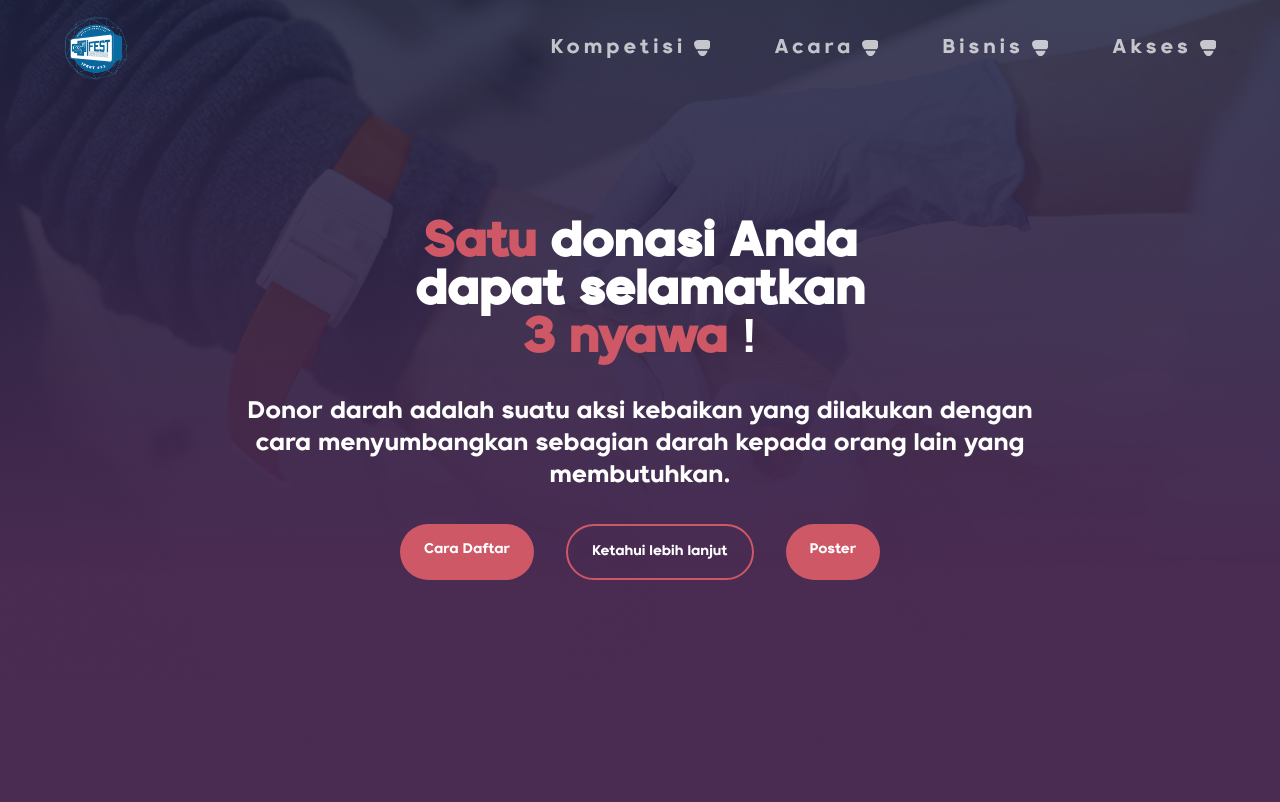
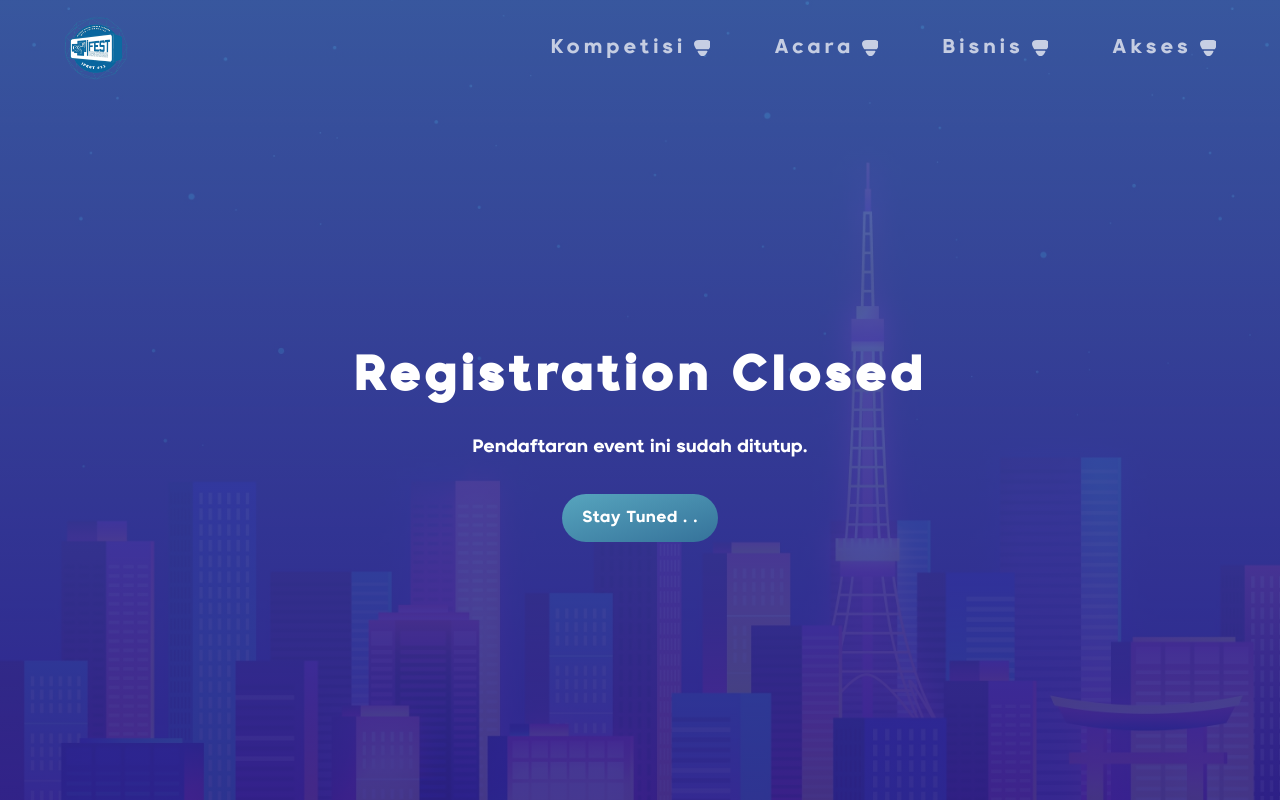
Before and after one commit to HIMAFORKA-UAJY/ifest.uajy.ac.id, a Next.js app: page /acara/donor-darah in a window 1280 px wide. Shown: the top 802 px of the page. Built offline with nearby package versions, Linux system fonts and the light colour scheme.

Commit message:
feya update

```diff
--- /dev/null
+++ b/src/components/RegistrationClosed.tsx
@@ -0,0 +1,31 @@
+import { navColors } from "@/recoil/atoms";
+import { motion } from "framer-motion";
+import { FC } from "react";
+import { useSetRecoilState } from "recoil";
+
+const RegistrationClosed: FC = () => {
+  useSetRecoilState(navColors)({ bg1: "#150782", bg2: "#0e60aa", fg: "#6dafeb" });
+  return (
+    <div className="absolute top-0 -z-10 min-h-screen w-full bg-[url('/images/bg-no-flip.webp')] bg-cover bg-center bg-no-repeat">
+      <div className="bg-gradient-to-b from-[#4067ba]/80 to-[#2e2190]/80 font-retroica">
+        <div className="flex min-h-screen flex-col items-center justify-center gap-8 px-4 pt-32 pb-8">
+          <div className="text-center text-4xl font-bold tracking-[0.1em] text-white lg:text-5xl">
+            Registration Closed
+          </div>
+          <div className="px-8 text-center text-lg text-white">
+            Pendaftaran event ini sudah ditutup.
+          </div>
+          <motion.button
+            className="rounded-[2.0em] bg-[#35729a] bg-gradient-to-br from-[#57a5be] px-5 py-3 font-retroica text-sm tracking-wide text-white transition-all hover:shadow-md lg:text-base"
+            whileHover={{ scale: 1.1 }}
+            whileTap={{ scale: 0.9 }}
+          >
+            <a href="/">Stay Tuned . .</a>
+          </motion.button>
+        </div>
+      </div>
+    </div>
+  );
+};
+
+export default RegistrationClosed;
--- a/src/data/acara.json
+++ b/src/data/acara.json
@@ -7,6 +7,7 @@
     "img": "/images/acara/ill-donor-darah.webp",
     "poster": "/images/acara/poster-donor-darah.webp",
     "date_available": "2023-02-20 10:00",
+    "date_end": "2023-03-11 23:59",
     "description": "ialah kegiatan mengambil darah seseorang yang dilaksanakan secara sukarela dan sadar untuk kemudian disimpan ke bank darah sebagai stok darah yang sewaktu-waktu dapat dipergunakan untuk transfusi darah. Dengan mendonorkan darah bukan hanya bermanfaat bagi kesehatan namun kita juga berkesempatan menjadi manfaat bagi orang lain.",
     "short_description": "Donor darah adalah suatu aksi kebaikan yang dilakukan dengan cara menyumbangkan sebagian darah kepada orang lain yang membutuhkan.",
     "requirements": ["Umum", "Gratis", "Pendaftaran Online"],
--- a/src/pages/acara/donor-darah/index.tsx
+++ b/src/pages/acara/donor-darah/index.tsx
@@ -1,6 +1,7 @@
 import CP from "@/components/CP";
 import ComingSoon from "@/components/ComingSoon";
 import Footer from "@/components/Footer";
+import RegistrationClosed from "@/components/RegistrationClosed";
 import acara from "@/data/acara.json";
 import { navColors } from "@/recoil/atoms";
 import { Dialog } from "@headlessui/react";
@@ -33,6 +34,20 @@ const Index = () => {
         <ComingSoon date={acara["donor-darah"].date_available} />
       </>
     );
+
+  if (
+    moment().tz("Asia/Jakarta").diff(moment(acara["donor-darah"].date_end).tz("Asia/Jakarta")) > 0
+  )
+    return (
+      <>
+        <NextSeo
+          description={`${acara["donor-darah"].name} ${acara["donor-darah"].description}`}
+          title={`${acara["donor-darah"].name} - IFest#11`}
+        />
+        <RegistrationClosed />
+      </>
+    );
+
   return (
     <>
       <NextSeo
--- a/src/pages/bisnis/ifest-store/index.tsx
+++ b/src/pages/bisnis/ifest-store/index.tsx
@@ -1,4 +1,6 @@
+/* eslint-disable no-unreachable */
 import CP from "@/components/CP";
+import ComingSoon from "@/components/ComingSoon";
 import Footer from "@/components/Footer";
 import ifestStore from "@/data/ifest-store.json";
 import { navColors } from "@/recoil/atoms";
@@ -15,7 +17,12 @@ const Index: FC = () => {
   return (
     <>
       <NextSeo title={`IFest Store - IFest#11`} />
-      {/* <ComingSoon date={"2023-02-20"} /> */}
+      <ComingSoon date={null} />
+    </>
+  );
+  return (
+    <>
+      <NextSeo title={`IFest Store - IFest#11`} />
       <div className="absolute top-0 -z-10 min-h-screen w-full bg-[#010822] pt-48">
         <div className="mx-12 text-center font-retroica text-4xl text-white">
           Informatics Festival Store
```
